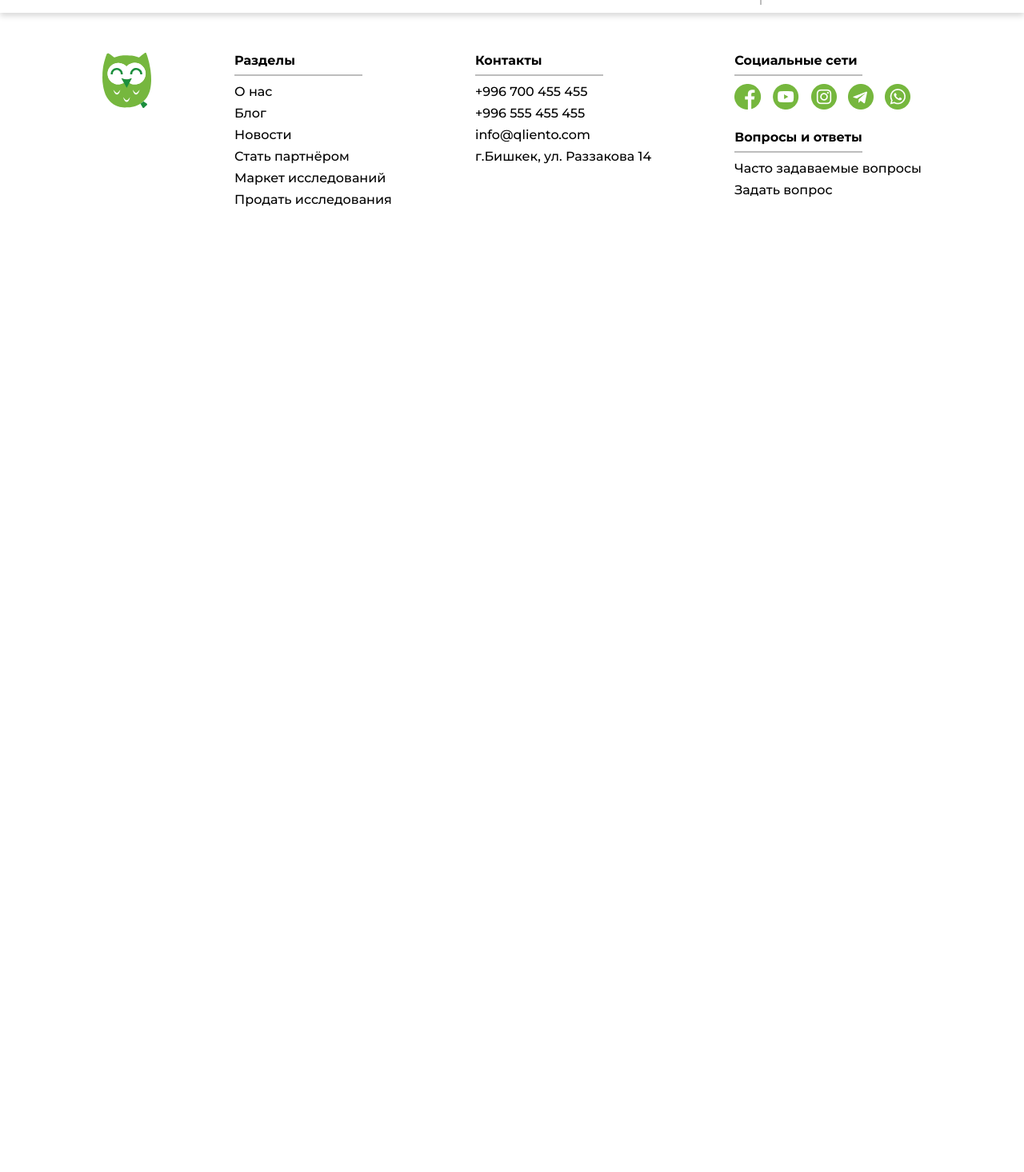
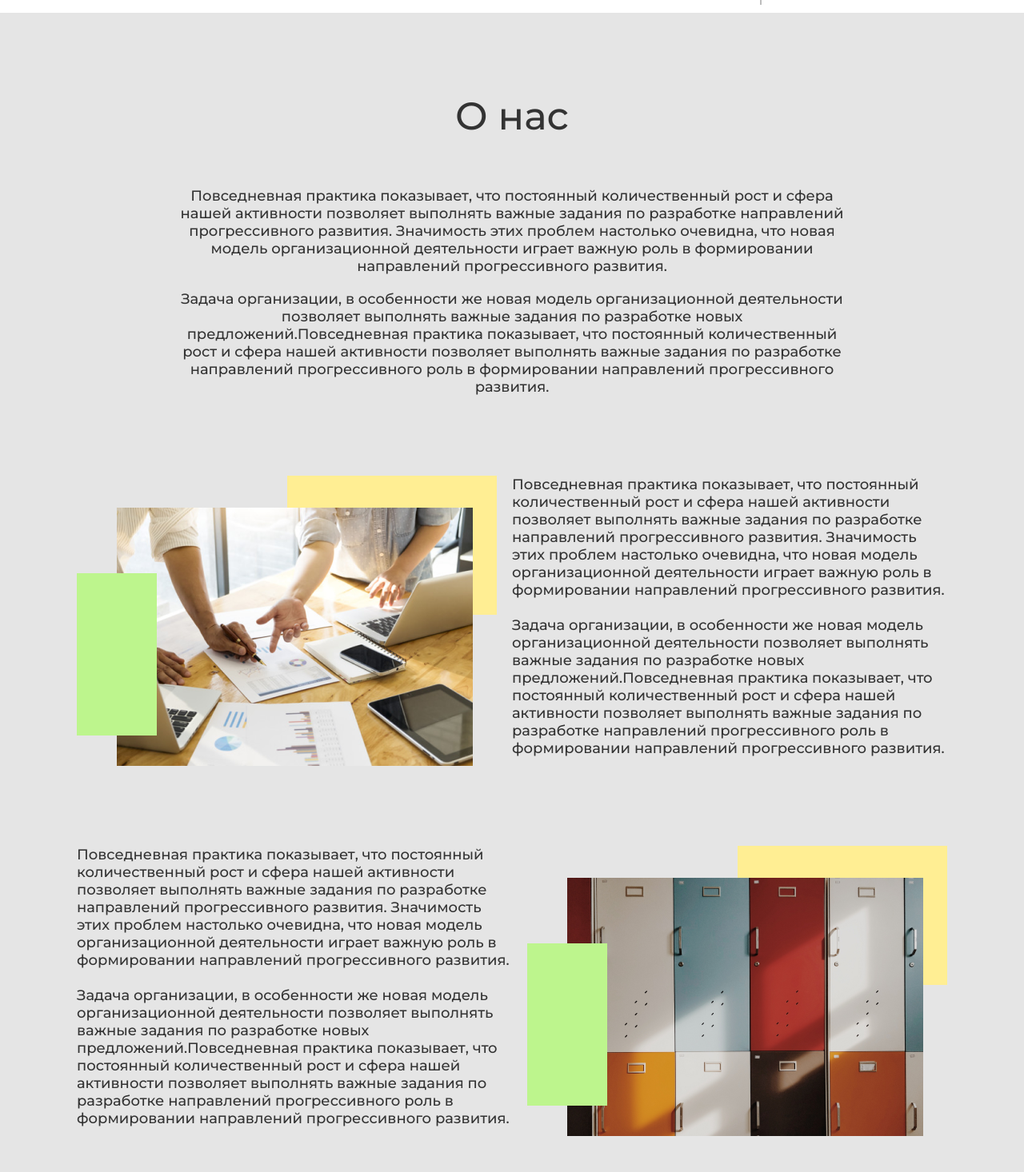
Before and after one commit to Qliento/Frontend, a React (Create React App) app: page /about-us in a window 1280 px wide. Shown: the part 84-1550 px from the top of the page at 80% size. Before the commit the page ends 800 px from the top, so only its background shows below. Built offline with nearby package versions, Linux system fonts and the light colour scheme.

Commit message:
create about us page

```diff
--- a/src/components/about/about.jsx
+++ b/src/components/about/about.jsx
@@ -1,11 +1,73 @@
-import React from "react"
-import classes from "./about.module.css"
+import React from "react";
+import classes from "./about.module.css";
+import img1 from "./img/1.png";
+import img2 from "./img/2.png"
 
-const About=()=>{
-    return(
-        <div className={classes.aboutPage}>
+const About = () => {
+  return (
+    <div className={classes.aboutPage}>
+      <div className={classes.topBlock}>
+        <span className={classes.title}>О нас</span>
+        <div className={classes.blockDescrip}>
+          <span>
+            Повседневная практика показывает, что постоянный количественный рост
+            и сфера нашей активности позволяет выполнять важные задания по
+            разработке направлений прогрессивного развития. Значимость этих
+            проблем настолько очевидна, что новая модель организационной
+            деятельности играет важную роль в формировании направлений
+            прогрессивного развития.
+          </span>
+          <br />
 
+          <span>
+            Задача организации, в особенности же новая модель организационной
+            деятельности позволяет выполнять важные задания по разработке новых
+            предложений.Повседневная практика показывает, что постоянный
+            количественный рост и сфера нашей активности позволяет выполнять
+            важные задания по разработке направлений прогрессивного роль в
+            формировании направлений прогрессивного развития.
+          </span>
         </div>
-    )
-}
+      </div>
+      <div className={classes.block1}>
+        <img alt="img" src={img1} />
+        <div className={classes.text1}>
+          <span>
+            Повседневная практика показывает, что постоянный количественный рост
+            и сфера нашей активности позволяет выполнять важные задания по
+            разработке направлений прогрессивного развития. Значимость этих
+            проблем настолько очевидна, что новая модель организационной
+            деятельности играет важную роль в формировании направлений
+            прогрессивного развития. <br /> <br />
+            Задача организации, в особенности же новая модель организационной
+            деятельности позволяет выполнять важные задания по разработке новых
+            предложений.Повседневная практика показывает, что постоянный
+            количественный рост и сфера нашей активности позволяет выполнять
+            важные задания по разработке направлений прогрессивного роль в
+            формировании направлений прогрессивного развития.
+          </span>
+        </div>
+      </div>
+      <div className={classes.block1}>
+        <div className={classes.text1}>
+          <span>
+            Повседневная практика показывает, что постоянный количественный рост
+            и сфера нашей активности позволяет выполнять важные задания по
+            разработке направлений прогрессивного развития. Значимость этих
+            проблем настолько очевидна, что новая модель организационной
+            деятельности играет важную роль в формировании направлений
+            прогрессивного развития. <br /> <br />
+            Задача организации, в особенности же новая модель организационной
+            деятельности позволяет выполнять важные задания по разработке новых
+            предложений.Повседневная практика показывает, что постоянный
+            количественный рост и сфера нашей активности позволяет выполнять
+            важные задания по разработке направлений прогрессивного роль в
+            формировании направлений прогрессивного развития.
+          </span>
+        </div>
+        <img alt="img" src={img2} />
+      </div>
+    </div>
+  );
+};
 export default About;
--- a/src/components/about/about.module.css
+++ b/src/components/about/about.module.css
@@ -0,0 +1,55 @@
+.aboutPage {
+  width: 100%;
+  height: auto;
+  padding-top: 100px;
+  padding-bottom: 188px;
+  background: #e5e5e5;
+  display: flex;
+  flex-direction: column;
+  align-items: center;
+}
+.topBlock {
+  width: 65%;
+  height: auto;
+  display: flex;
+  flex-direction: column;
+  justify-content: space-between;
+  align-items: center;
+}
+.blockDescrip {
+  width: 100%;
+  height: auto;
+  margin-top: 60px;
+  display: flex;
+  flex-direction: column;
+
+  align-items: center;
+}
+.blockDescrip span {
+  text-align: center;
+  font-size: 18px;
+
+  color: #333333;
+}
+.title {
+  font-size: 48px;
+  color: #333333;
+}
+.block1 {
+  width: 85%;
+  margin-left: auto;
+  margin-right: auto;
+  height: 363px;
+  display: flex;
+  flex-direction: row;
+  justify-content: space-between;
+  margin-top: 100px;
+}
+.text1 {
+  width: 50%;
+  height: auto;
+}
+.text1 span {
+  font-size: 18px;
+  color: #333333;
+}
--- a/src/components/header/header.js
+++ b/src/components/header/header.js
@@ -57,7 +57,7 @@ const Header = () => (
 
     <div className={st.navbar}>
       <span>Новости</span>
-      <span>О нас</span>
+      <Link to="/about-us"><span>О нас</span></Link>
       <span>Блог</span>
       <span>Стать партнёром</span>
       <span>Маркет исследований</span>
--- a/src/components/header/header.module.css
+++ b/src/components/header/header.module.css
@@ -36,6 +36,7 @@
     }
 }
 
+
 .navbar span{
     line-height: 30px;
     margin-right: 30px;
@@ -45,11 +46,11 @@
     margin-top: 5px;
 }
 
+
 .navbar span:hover{
     background-color: var(--green);
     color: #fff;
 }
-
 .local_basket{
     margin-left: auto;
     display: flex;
```
Also changed, not shown: src/components/about/img/1.png (added), src/components/about/img/2.png (added).
